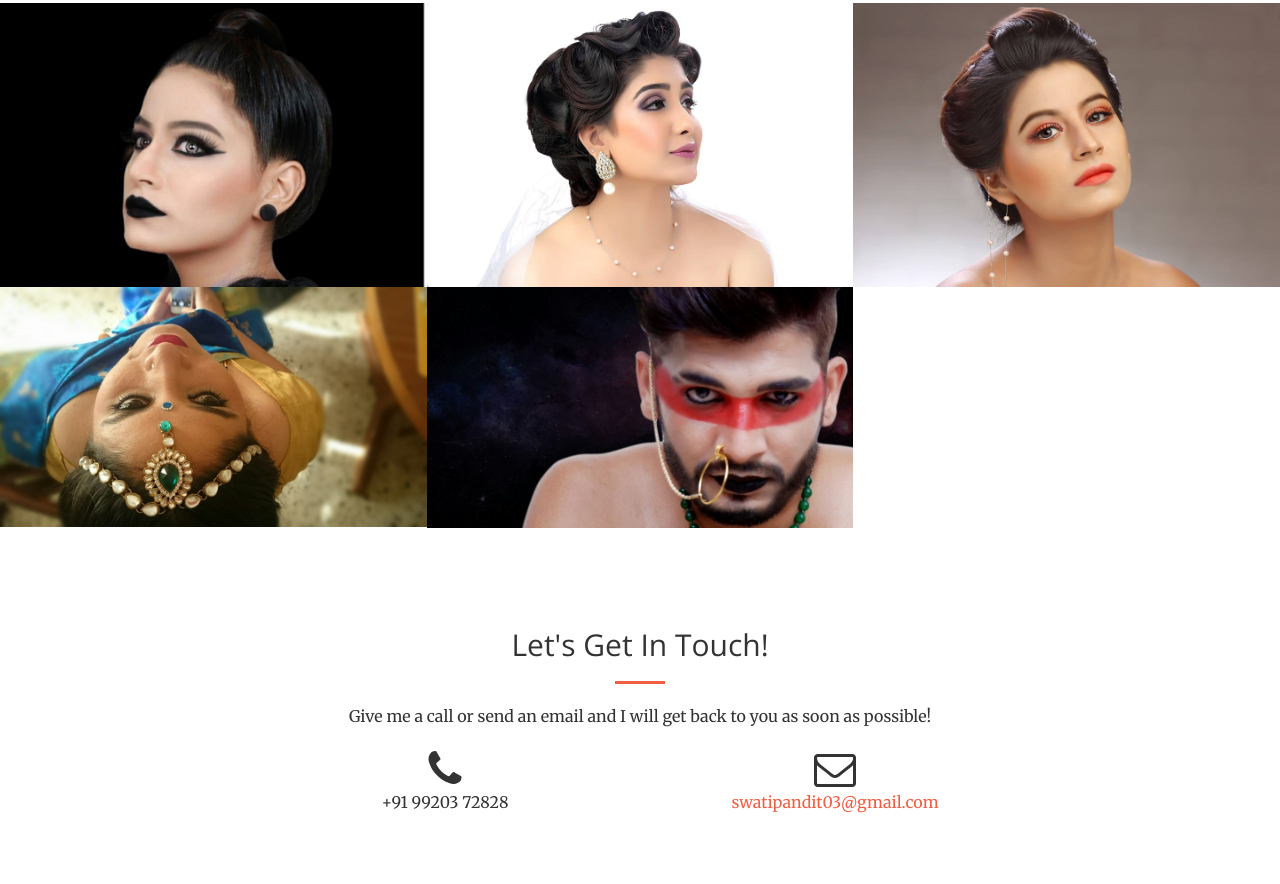
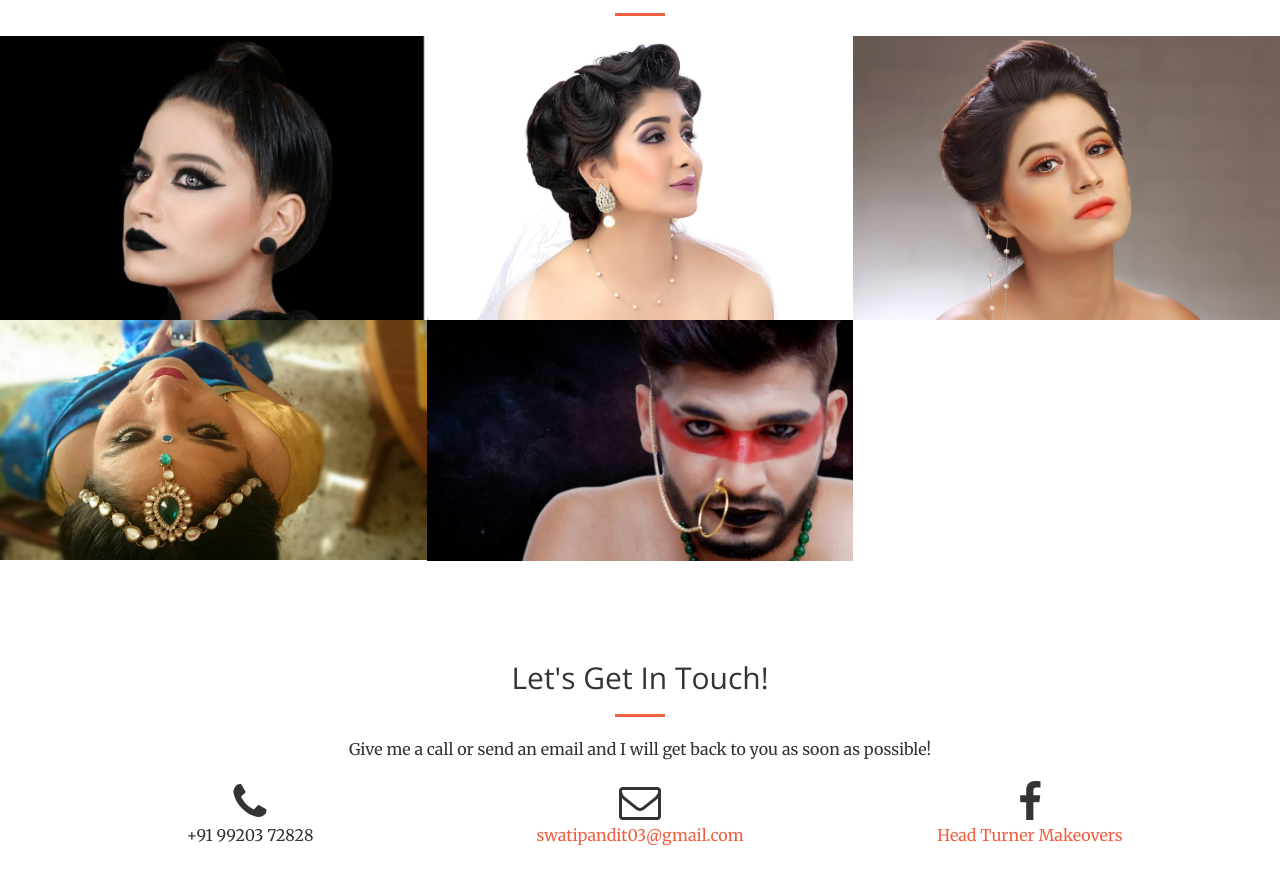
Before and after one commit to swatipandit/swatipandit.github.io, a website: page index.html in a window 1280 px wide. Shown: the part 1448-2332 px from the top of the page. Drawn offline with nearby package versions, Linux system fonts and the light colour scheme.

Commit message:
Site updated with logo and facebook info

```diff
--- a/index.html
+++ b/index.html
@@ -43,7 +43,7 @@
                 <button type="button" class="navbar-toggle collapsed" data-toggle="collapse" data-target="#bs-example-navbar-collapse-1">
                     <span class="sr-only">Toggle navigation</span> Menu <i class="fa fa-bars"></i>
                 </button>
-                <a class="navbar-brand page-scroll" href="#page-top">Head Turner Makeovers</a>
+                <a class="navbar-brand page-scroll" href="#page-top"><img src="img/logo.png" style="width:40px;display:inline; margin-top:-11px;">Head Turner Makeovers</a>
             </div>
 
             <!-- Collect the nav links, forms, and other content for toggling -->
@@ -66,6 +66,8 @@
         <div class="header-content">
             <div class="header-content-inner">
                 <div class="jumbotron" style="color:White; background-color:rgba(0,0,0,0.7); min-width:300px">
+                  <img class="img-responsive text-center" style="margin:auto;" src="img/logo.png" />
+
                     <h4>Swati Das's </h4>
                     <h2>HEAD TURNER <br/> MAKEOVERS </h2> <br/>
                     <a href="tel:+919920372828"class="btn btn-primary">Call: +91 99203 72828</a>
@@ -92,6 +94,7 @@
 
     <section style="margin-top:40px;" class="no-padding" id="portfolio">
         <h3 style="padding:10px;" class="text-center">HAPPY CLIENTS </h3>
+        <hr/>
         <div class="container-fluid">
             <div class="row no-gutter popup-gallery">
                 <div class="col-lg-4 col-sm-6">
@@ -181,13 +184,19 @@
                     <hr class="primary">
                     <p>Give me a call or send an email and I will get back to you as soon as possible!</p>
                 </div>
-                <div class="col-lg-4 col-lg-offset-2 text-center">
+            </div>
+            <div class="row">
+              <div class="col-lg-4 col-md-4 text-center">
                   <i class="fa fa-phone fa-3x sr-contact"></i>
                   <p>+91 99203 72828</p>
               </div>
-                <div class="col-lg-4 text-center">
+              <div class="col-lg-4 col-md-4 text-center">
                   <i class="fa fa-envelope-o fa-3x sr-contact"></i>
                   <p><a href="mailto:swatipandit03@gmail.com">swatipandit03@gmail.com</a></p>
+              </div>
+              <div class="col-lg-4 col-md-4 text-center">
+                  <i class="fa fa-facebook fa-3x sr-contact"></i>
+                  <p><a href="https://www.facebook.com/Head-Turner-Makeovers-147214845647580/" target="_blank">Head Turner Makeovers</a></p>
               </div>
             </div>
         </div>
```
Also changed, not shown: img/logo.png (added). Lines whose indentation alone changed are shown as unchanged.
